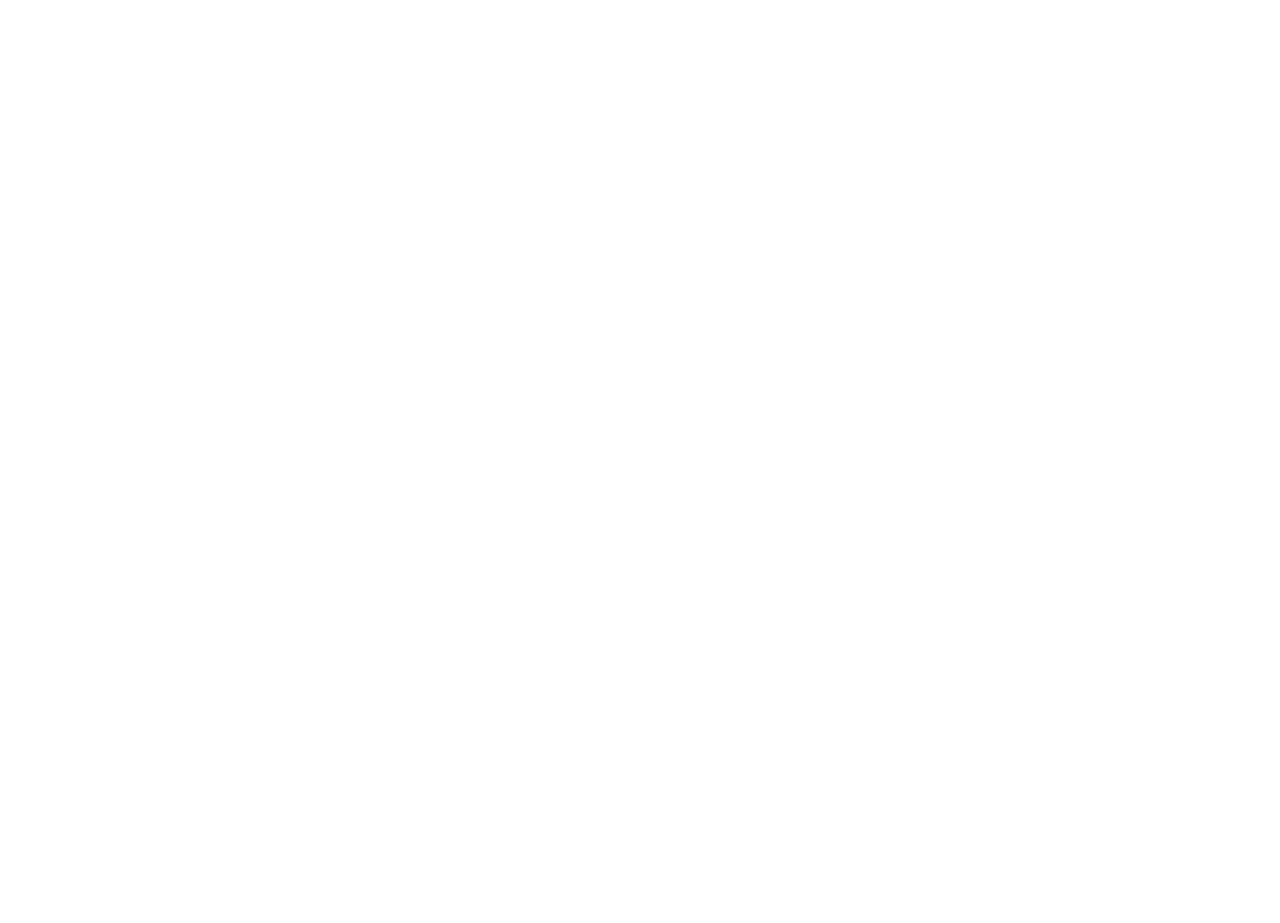
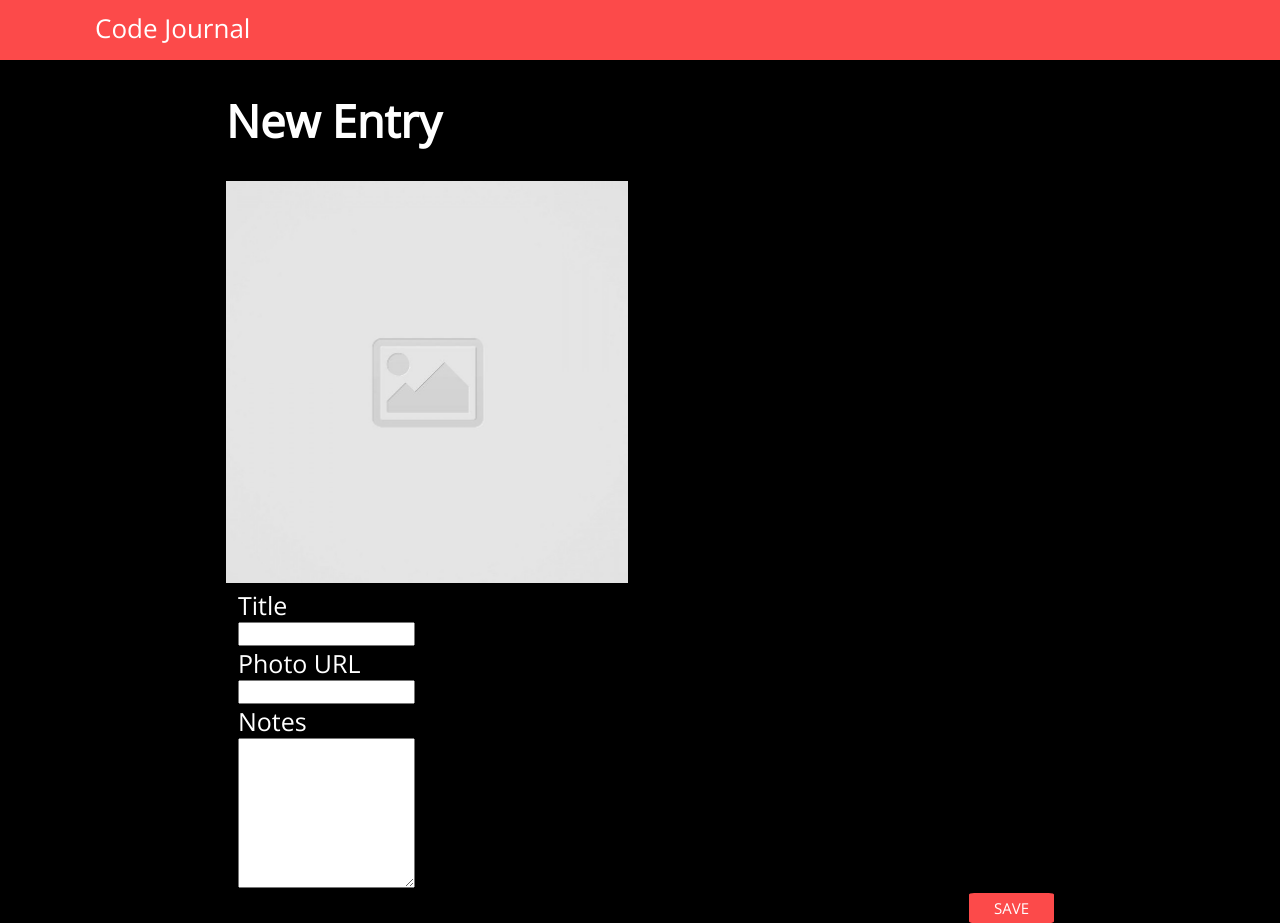
Before and after one commit to adrienne-yung/code-journal, a website: page index.html in a window 1280 px wide. Before the commit the page ends 800 px from the top, so only its background shows below. Drawn offline with nearby package versions, Linux system fonts and the light colour scheme.

Commit message:
Created layout with css and index.html & input photo js.

```diff
--- a/css/styles.css
+++ b/css/styles.css
@@ -0,0 +1,57 @@
+* {
+  font-family: "Open Sans", sans-serif;
+}
+
+header {
+  background-color: rgb(252, 74, 74);
+  color: white;
+  font-size: 26px;
+  height: 60px;
+  padding-top: 10px;
+  padding-left: 95px;
+}
+
+body {
+  background-color: black;
+}
+
+img {
+  width: 100%;
+}
+
+form {
+  width: 100%;
+  margin: auto;
+}
+
+h1 {
+  font-size: 45px;
+  color: white;
+}
+
+label {
+  color: white;
+  font-size: 25px;
+}
+
+input {
+  width: 100%;
+}
+
+textarea {
+  width: 100%;
+  height: 150px;
+}
+
+button {
+  background-color: rgb(252, 74, 74);
+  border-style: none;
+  border-radius: 6%;
+  padding: 5px 25px;
+  color: white;
+  font-size: 15px;
+}
+
+.button {
+  text-align: right;
+}
--- a/index.html
+++ b/index.html
@@ -13,11 +13,52 @@
   <link rel="stylesheet" href="css/reset.css">
   <link rel="stylesheet" href="css/layout.css">
   <link rel="stylesheet" href="css/styles.css">
+  <link href="https://fonts.googleapis.com/css2?family=Open+Sans&display=swap" rel="stylesheet">
 </head>
 <body>
   <header>
+    <div>Code Journal</div>
   </header>
   <main>
+    <form id="entry-form" data-view="entry-form">
+      <div class="container">
+        <div class="row">
+          <div class="column-full">
+            <div>
+              <h1>New Entry</h1>
+            </div>
+          </div>
+        </div>
+        <div class="row">
+          <div class="column-half">
+            <div>
+              <img class="placeholder-image" src="images/placeholder-image-square.jpg">
+            </div>
+            <div class="column-half">
+              <label for="title">Title</label>
+              <div>
+                <input type="text" id="title" name="title" required>
+              </div>
+              <label for="photo">Photo URL</label>
+              <div>
+                <input type="url" id="photo" name="photo" required>
+              </div>
+              <label for="notes">Notes</label>
+              <div>
+                <textarea id="notes" name="notes"></textarea>
+              </div>
+            </div>
+          </div>
+        </div>
+        <div class="row">
+          <div class="column-full">
+            <div class="button">
+              <button>SAVE</button>
+            </div>
+          </div>
+        </div>
+      </div>
+    </form>
   </main>
   <script src="js/data.js"></script>
   <script src="js/main.js"></script>
--- a/js/main.js
+++ b/js/main.js
@@ -1,2 +1,11 @@
 /* global data */
 /* exported data */
+
+var $image = document.querySelector('.placeholder-image');
+var $inputPhotoUrl = document.querySelector('#photo');
+
+$inputPhotoUrl.addEventListener('input', inputPhoto);
+function inputPhoto(event) {
+  var $inputPhotoUrlValue = $inputPhotoUrl.value;
+  $image.setAttribute('src', $inputPhotoUrlValue);
+}
```
